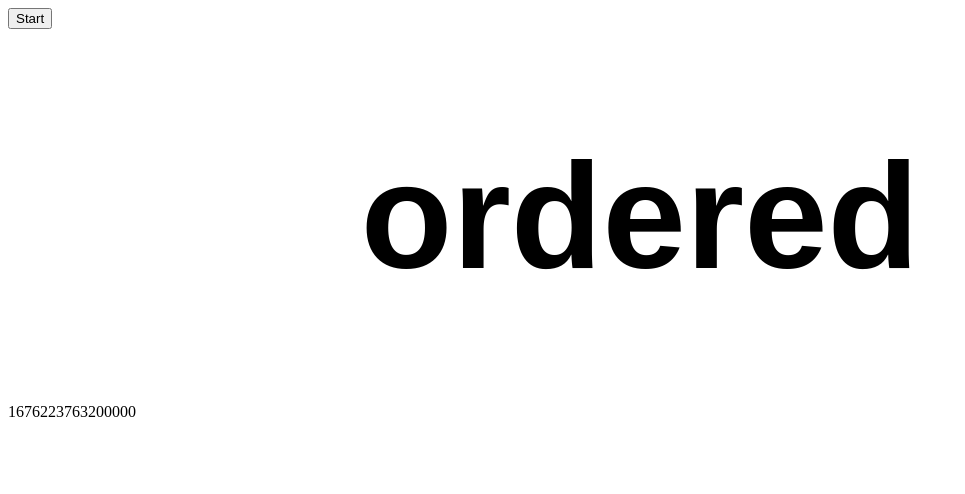
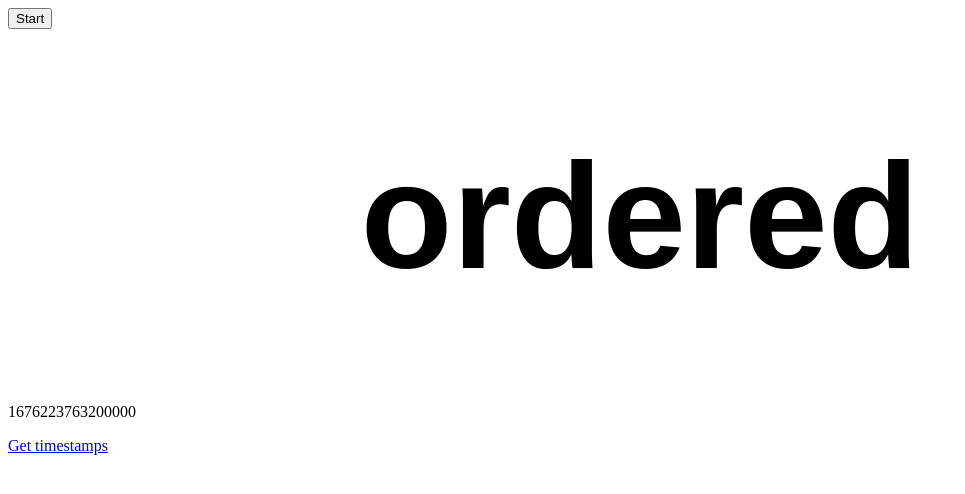
Before and after one commit to NTX-McGill/Neurotech-2023, a React (Create React App) app in the folder frontend/: page / in a window 1280 px wide. Both pictures are taken after a click on the button "Start". Shown: the top 494 px of the page, without its empty margins (0-965 px from the left). Built offline with nearby package versions, Linux system fonts and the light colour scheme; no server answers.

Commit message:
Started timestamp csv generation

```diff
--- a/frontend/package.json
+++ b/frontend/package.json
@@ -7,6 +7,7 @@
     "@testing-library/react": "^13.4.0",
     "@testing-library/user-event": "^13.5.0",
     "react": "^18.2.0",
+    "react-csv": "^2.2.2",
     "react-dom": "^18.2.0",
     "react-scripts": "5.0.1",
     "web-vitals": "^2.1.4"
--- a/frontend/src/components/ShowWord.js
+++ b/frontend/src/components/ShowWord.js
@@ -1,4 +1,7 @@
 import React, { useState, useEffect, useRef } from 'react';
+import {CSVLink} from "react-csv";
+
+var timestamps = [];
 
 function ShowWord({file, delay}){
     // Initialize wordArray to store words that will flash on screen
@@ -49,10 +52,14 @@ function ShowWord({file, delay}){
 	time = (time + pf())*1000;		// gives time in microseconds to match with brainflow
 	//var time = today.getHours() + ":" + today.getMinutes() + ":" + today.getSeconds() + today.getMilliseconds();
 
+	const timestamp = [currWord, time];
+	timestamps.push(timestamp);
+
 	return (
 		<div>
 			<h1 style={wordStyle}>{currWord}</h1>
 			<p>{time}</p>
+			<CSVLink data={timestamps} headers={["word", "time"]}>Get timestamps</CSVLink>
 		</div>
 	);
 }
```
Also changed, not shown: 1 other file (tests, documents, lock files or other folders).
